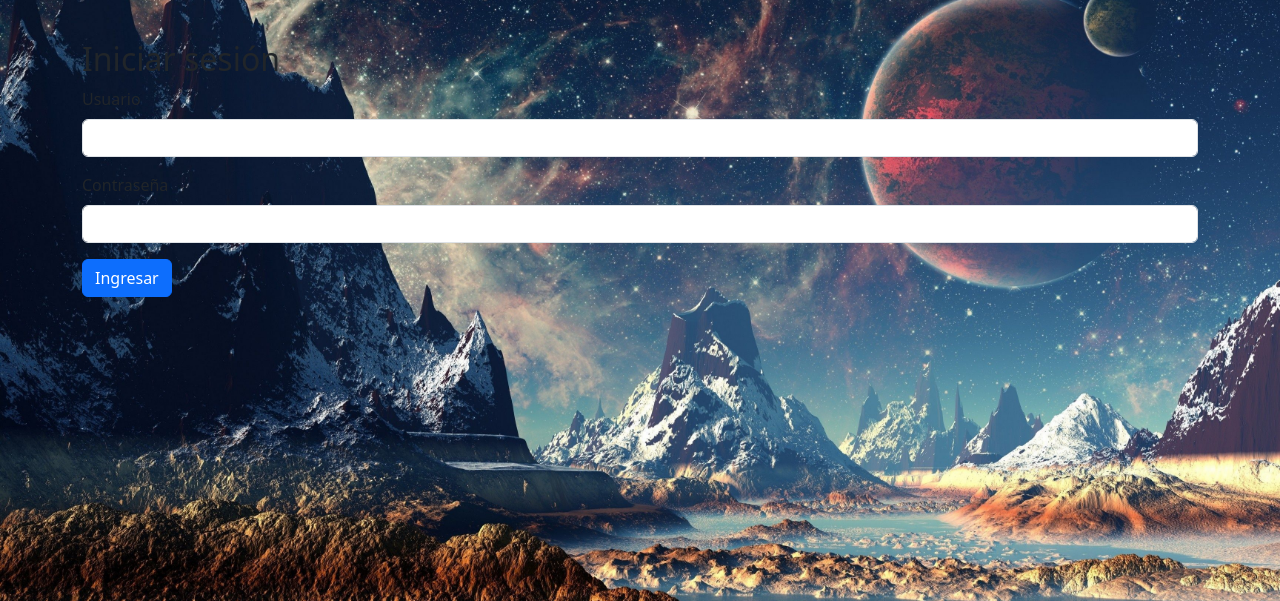
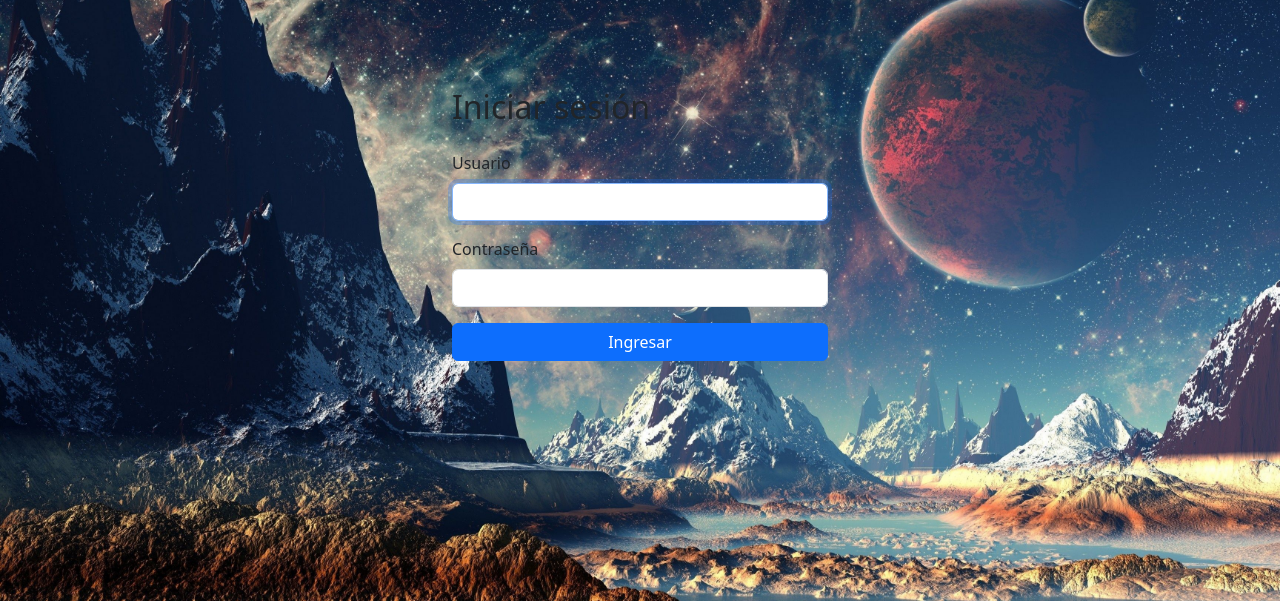
Before and after one commit to felipe1107/correspondencia_django, a Django app: page /login/ in a window 1280 px wide. Shown: the part 131-732 px from the top of the page. Run offline with Django 5.2, Linux system fonts and the light colour scheme; some libraries are stand-ins or nearby versions.

Commit message:
Publico última versión antes de revisar errores

```diff
--- a/correspondencia_app/views.py
+++ b/correspondencia_app/views.py
@@ -1,16 +1,14 @@
-from django.shortcuts    import render, redirect
-from django.contrib.auth import authenticate, login
+from django.shortcuts import render, redirect, get_object_or_404
+from django.contrib.auth import authenticate, login, logout
 from django.contrib.auth.decorators import login_required, user_passes_test
-from django.http         import HttpResponseForbidden
-from .models             import CorrespondenciaEntrada, DocumentManager
-from .forms              import EntradaForm, DocumentManagerForm
+from .models import CorrespondenciaEntrada, DocumentManager
+from .forms import EntradaForm, DocumentManagerForm
 
-# ————————— Helpers —————————
+# Helper to check if user is staff (admin)
 def is_staff_user(user):
     return user.is_staff
 
-# ————————— Autenticación —————————
-
+# Authentication views
 def login_view(request):
     if request.method == 'POST':
         username = request.POST.get('username')
@@ -18,25 +16,22 @@ def login_view(request):
         user = authenticate(request, username=username, password=password)
         if user is not None:
             login(request, user)
-            # Django usará LOGIN_REDIRECT_URL = '/'
             return redirect(request.GET.get('next', '/'))
         else:
             error = "Credenciales inválidas"
             return render(request, 'correspondencia_app/login.html', {'error': error})
     return render(request, 'correspondencia_app/login.html')
-    # … tu lógica de login …
-    pass
 
+@login_required
 def logout_view(request):
-    # … tu lógica de logout …
-    pass
+    logout(request)
+    return redirect('correspondencia_app:login')
 
 @login_required
 def dashboard(request):
     return render(request, 'correspondencia_app/dashboard.html')
 
-# ————————— Entradas —————————
-
+# Entradas (CorrespondenciaEntrada)
 @login_required
 def entrada_list(request):
     entradas = CorrespondenciaEntrada.objects.all().order_by('-fecha_recepcion')
@@ -76,8 +71,7 @@ def entrada_delete(request, pk):
         return redirect('correspondencia_app:entrada_list')
     return render(request, 'correspondencia_app/entrada_confirm_delete.html', {'entrada': entrada})
 
-# ————————— Document Managers / Gestores —————————
-
+# Document Managers (Gestores)
 @login_required
 def document_manager_list(request):
     gestores = DocumentManager.objects.all().order_by('nombre')
--- a/templates/correspondencia_app/login.html
+++ b/templates/correspondencia_app/login.html
@@ -1,7 +1,7 @@
 {% extends "correspondencia_app/base.html" %}
 {% block content %}
-  <div class="container">
-    <h2>Iniciar sesión</h2>
+  <div class="container mt-5" style="max-width: 400px;">
+    <h2 class="mb-4">Iniciar sesión</h2>
     {% if error %}
       <div class="alert alert-danger">{{ error }}</div>
     {% endif %}
@@ -9,13 +9,13 @@
       {% csrf_token %}
       <div class="mb-3">
         <label for="id_username" class="form-label">Usuario</label>
-        <input type="text" name="username" id="id_username" class="form-control" required>
+        <input type="text" name="username" id="id_username" class="form-control" required autofocus>
       </div>
       <div class="mb-3">
         <label for="id_password" class="form-label">Contraseña</label>
         <input type="password" name="password" id="id_password" class="form-control" required>
       </div>
-      <button type="submit" class="btn btn-primary">Ingresar</button>
+      <button type="submit" class="btn btn-primary w-100">Ingresar</button>
     </form>
   </div>
 {% endblock %}
```
